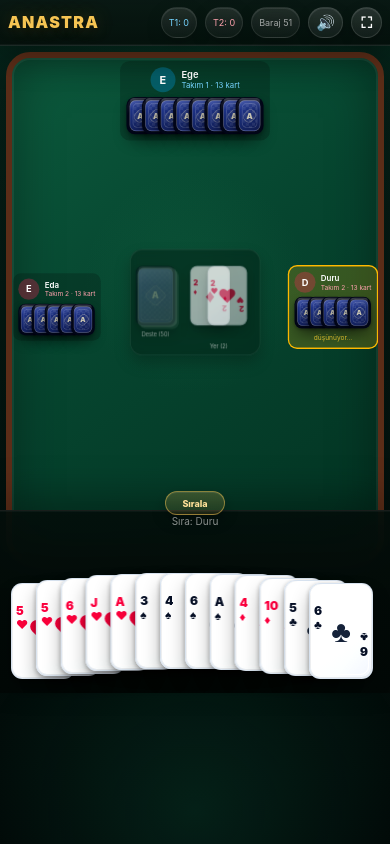
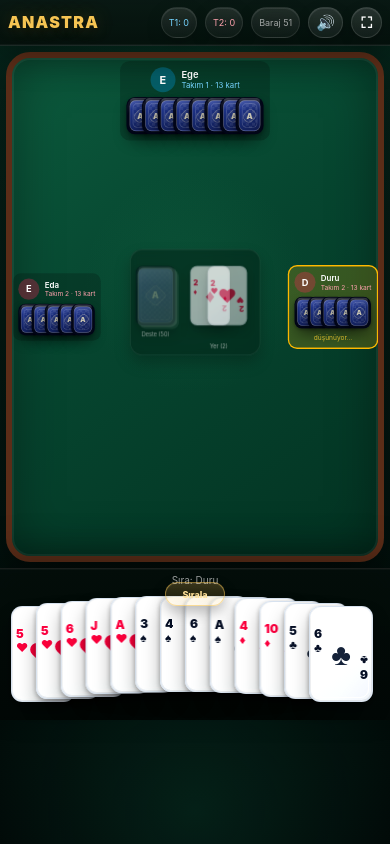
Before and after one commit to sorare79/anastra, a React (Vite) app: page / in a window 390 px wide. Both pictures are taken after a click on the button "751". Built offline with nearby package versions, Linux system fonts and the light colour scheme.

Commit message:
Fix actual mobile two-row hand positioning

```diff
--- a/src/components/PlayerHand.tsx
+++ b/src/components/PlayerHand.tsx
@@ -818,11 +818,7 @@ export function PlayerHand({
             : 0),
         transform:
           compact
-            ? twoRowMobile
-              ? compactMode === 'portrait'
-                ? 'translateY(-82px)'
-                : 'translateY(-70px)'
-              : 'translateY(-4px)'
+            ? 'translateY(-4px)'
             : 'translateY(-18px)',
       }}
     >
@@ -920,8 +916,8 @@ export function PlayerHand({
                 )
               : rowFan.y;
 
-          if (inSecondRow) {
-            y += secondRowYOffset;
+          if (twoRowMobile && !inSecondRow) {
+            y -= secondRowYOffset;
           }
 
           let rotate =
--- a/src/index.css
+++ b/src/index.css
@@ -3020,64 +3020,50 @@ button {
 }
 
 /* =========================================================
-   MOBİL 2 SIRALI EL — SON DÜZELTME
-   Bu blok dosyanın sonunda olduğu için eski mobil kuralları ezer.
-   Amaç:
-   - ikinci sırayı kesmemek
-   - kart alanını yukarı taşımak
-   - aksiyon tuşlarını da kartlarla beraber yukarı almak
+   MOBİL İKİ SIRA EL — TEK SON OVERRIDE
+   PlayerHand yüksekliği inline hesaplar.
+   CSS artık kartları kesmez veya yüksekliği zorla küçültmez.
    ========================================================= */
-
 @media (max-width: 760px) and (orientation: portrait) {
   .action-dock {
-    margin-top: -58px !important;
-    padding-top: 2px !important;
+    height: auto !important;
+    min-height: 0 !important;
+    max-height: none !important;
+    margin-top: 0 !important;
     overflow: visible !important;
   }
 
   .video-hand-viewport {
-    height: 190px !important;
-    min-height: 190px !important;
-    margin-top: -34px !important;
+    min-height: 0 !important;
+    margin-top: -2px !important;
     overflow: visible !important;
   }
 
   .video-hand-card {
-    bottom: 4px !important;
+    bottom: 8px !important;
   }
 }
 
 @media (max-width: 1000px) and (orientation: landscape) {
-  .action-dock {
-    margin-top: -46px !important;
-    padding-top: 2px !important;
-    overflow: visible !important;
-  }
-
-  .video-hand-viewport {
-    height: 170px !important;
-    min-height: 170px !important;
-    margin-top: -28px !important;
-    overflow: visible !important;
-  }
-
-  .video-hand-card {
-    bottom: 3px !important;
-  }
-
+  .action-dock,
   .mobile-scale-stage.is-fit-mode .action-dock {
     flex-basis: auto !important;
     height: auto !important;
     min-height: 0 !important;
     max-height: none !important;
-    margin-top: -46px !important;
+    margin-top: 0 !important;
     overflow: visible !important;
   }
 
+  .video-hand-viewport,
   .mobile-scale-stage.is-fit-mode .video-hand-viewport {
-    height: 170px !important;
-    min-height: 170px !important;
-    margin-top: -28px !important;
+    min-height: 0 !important;
+    margin-top: -4px !important;
     overflow: visible !important;
   }
-}
+
+  .video-hand-card,
+  .mobile-scale-stage.is-fit-mode .video-hand-card {
+    bottom: 7px !important;
+  }
+}
```
